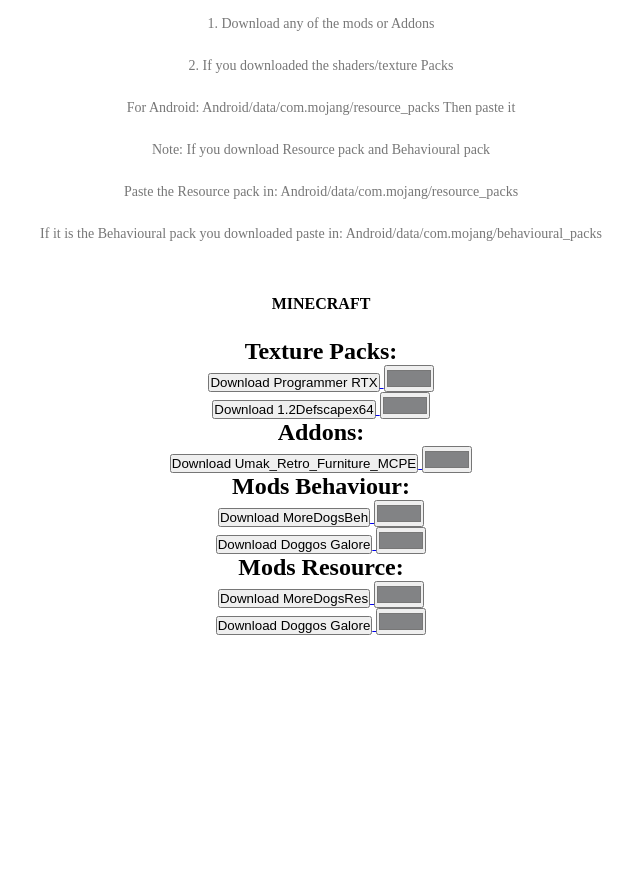
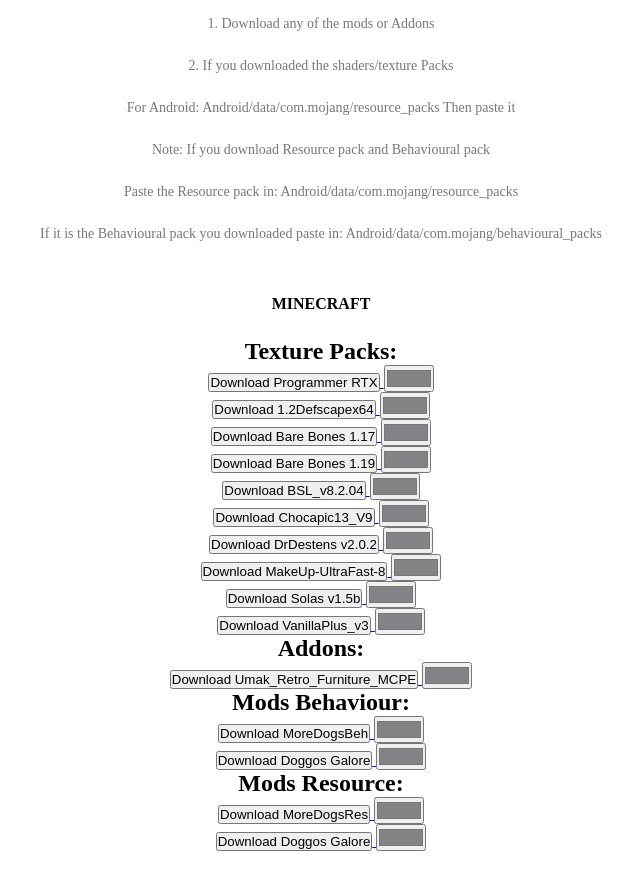
Before and after one commit to Tclassic02/Classic-Minecraft-Mods, a plain HTML site: page index.html in a window 1280 px wide. Shown: the part 2355-3236 px from the top of the page, without its empty margins (319-959 px from the left). Before the commit the page ends 3020 px from the top, so only its background shows below. Drawn offline with Linux system fonts and the light colour scheme.

Commit message:
Add files via upload

```diff
--- a/index.html
+++ b/index.html
@@ -144,6 +144,88 @@
                 <input type="color" id="color" value="#828385">
             </form>
 
+            <div class="main">
+                <form>
+                    <a href="Bare+Bones+1.17.zip" download="Bare Bones 1.17">
+                        <input type="button" value="Download Bare Bones 1.17">
+                    </a>
+
+                    <input type="color" id="color" value="#828385">
+                </form>
+
+                <div class="main">
+                    <form>
+                        <a href="Bare+Bones+1.19.zip" download="Bare Bones 1.19">
+                            <input type="button" value="Download Bare Bones 1.19">
+                        </a>
+
+                        <input type="color" id="color" value="#828385">
+                    </form>
+
+                    <div class="main">
+                        <form>
+                            <a href="BSL_v8.2.04.zip" download="BSL">
+                                <input type="button" value="Download BSL_v8.2.04">
+                            </a>
+
+                            <input type="color" id="color" value="#828385">
+                        </form>
+
+                        <div class="main">
+                            <form>
+                                <a href="Chocapic13_V9.zip" download="Chocapic13_V9">
+                                    <input type="button" value="Download Chocapic13_V9">
+                                </a>
+
+                                <input type="color" id="color" value="#828385">
+                            </form>
+
+                            <div class="main">
+                                <form>
+                                    <a href="DrDestens+MinecraftShaders+v2.0.2.zip" download="DrDestens">
+                                        <input type="button" value="Download DrDestens v2.0.2">
+                                    </a>
+
+                                    <input type="color" id="color" value="#828385">
+                                </form>
+
+                                <div class="main">
+                                    <form>
+                                        <a href="MakeUp-UltraFast-8.8e.zip" download="MakeUp-UltraFast-8">
+                                            <input type="button" value="Download MakeUp-UltraFast-8">
+                                        </a>
+
+                                        <input type="color" id="color" value="#828385">
+                                    </form>
+
+                                    <div class="main">
+                                        <form>
+                                            <a href="Solas V1.5b.zip" download="Solas v1.5b">
+                                                <input type="button" value="Download Solas v1.5b">
+                                            </a>
+
+                                            <input type="color" id="color" value="#828385">
+                                        </form>
+
+                                        <div class="main">
+                                            <form>
+                                                <a href="VanillaPlus_v3.1.zip" download="VanillaPlus_v3">
+                                                    <input type="button" value="Download VanillaPlus_v3">
+                                                </a>
+
+                                                <input type="color" id="color" value="#828385">
+                                            </form>
+
+
+
+
+
+
+
+
+
+
+
             <h2>
                 Addons:
             </h2>
```
Also changed, not shown: BSL-Shaders-for-minecraft-6-840x473.jpg (added), BSL-Shaders-for-minecraft-8-840x473.jpg (added), Bare-Bones-Resource-Pack-1-840x473.jpg (added), Bare-Bones-Resource-Pack-840x473.jpg (added), Solas-Shaders-for-minecraft-pack-1-840x445.jpg (added), bare-bones-texture-pack_15.png (added), 9 other files.
